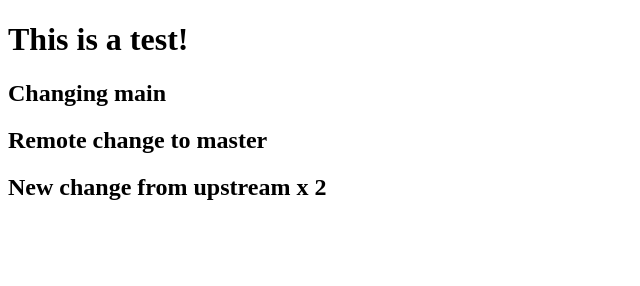
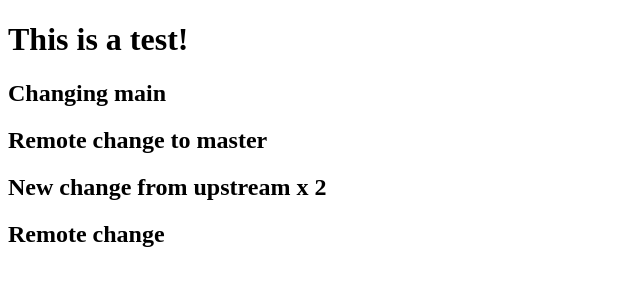
Before and after one commit to ohhedge/background-generator, a plain HTML site: page index.html in a window 1280 px wide. Shown: the whole page, without its empty margins (0-640 px from the left). Drawn offline with Linux system fonts and the light colour scheme.

Commit message:
change from remote

```diff
--- a/index.html
+++ b/index.html
@@ -11,6 +11,7 @@
     <h2>Changing main</h2>
     <h2>Remote change to master</h2>
     <h2>New change from upstream x 2</h2>
+    <h2>Remote change</h2>
 
 </body>
 </html>
```
